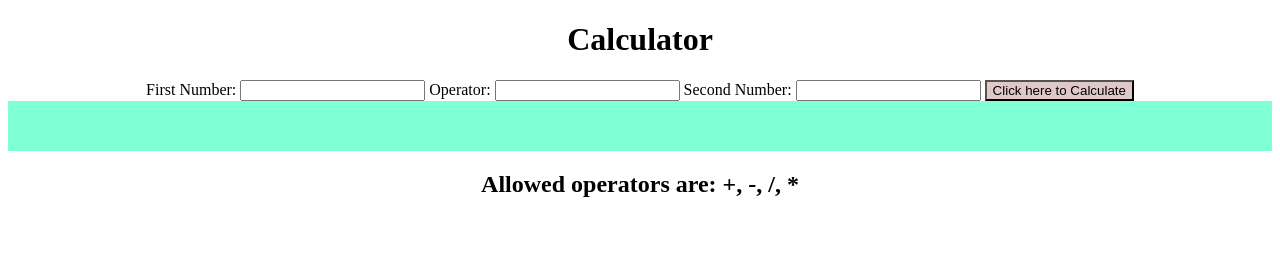
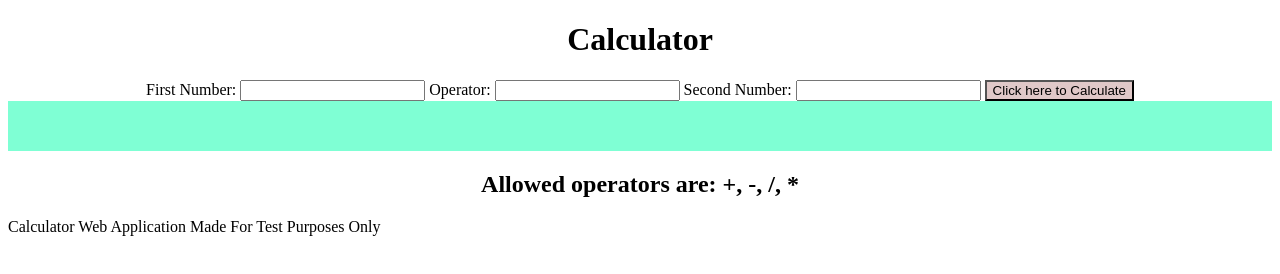
Before and after one commit to Marian9364/calc-test-app, a plain HTML site: page index.html in a window 1280 px wide. Drawn offline with Linux system fonts and the light colour scheme.

Commit message:
Update index.html

```diff
--- a/index.html
+++ b/index.html
@@ -23,6 +23,7 @@
       <div id="result"></div>
       <h2>Allowed operators are: +, -, /, *</h2>
     </main>
+    <footer> Calculator Web Application Made For Test Purposes Only</footer>
     <script type="text/javascript" src="app.js"></script>
   </body>
 </html>
```
